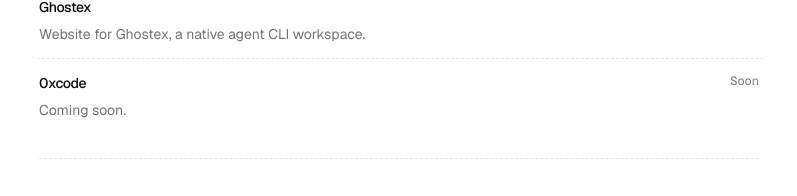
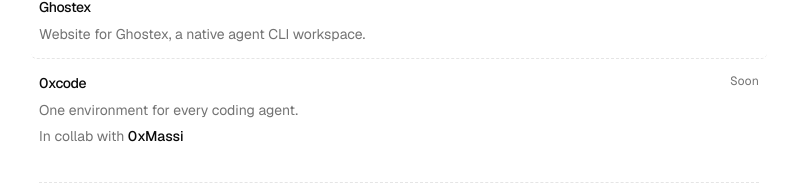
Before and after one commit to radiumcoders/Radiumcoders-portfolio, a Next.js app: page / in a window 1280 px wide. Shown: the part 576-772 px from the top of the page, without its empty margins (241-1038 px from the left). Built offline with nearby package versions, Linux system fonts and the light colour scheme; no server answers.

Commit message:
Add 0xcode description and 0xMassi collab credit.
Set the 0xcode blurb to the environment tagline and link 0xMassi's GitHub from an in-collab line.

Co-authored-by: sharmaji582009 <sharmaji582009@gmail.com>

```diff
--- a/components/projects.tsx
+++ b/components/projects.tsx
@@ -1,3 +1,4 @@
+import { HoverLink } from "@/components/hover-link"
 import { SectionHeading } from "@/components/section-heading"
 import {
   formatStarCount,
@@ -85,18 +86,31 @@ function ProjectRow({ project }: { project: ProjectWithStars }) {
   return (
     <li className="-mx-2 rounded-md px-2 transition-colors hover:bg-muted/40">
       <div className="flex items-start justify-between gap-4 py-3">
+        <div className="min-w-0">
           {project.href ? (
             <a
               href={project.href}
               target="_blank"
               rel="noreferrer"
-            className="group min-w-0"
+              className="group"
             >
               {details}
             </a>
           ) : (
-          <div className="min-w-0">{details}</div>
+            details
           )}
+          {project.collab ? (
+            <p className="mt-1 text-sm text-muted-foreground">
+              In collab with{" "}
+              <HoverLink
+                href={project.collab.href}
+                className="font-medium text-foreground"
+              >
+                {project.collab.name}
+              </HoverLink>
+            </p>
+          ) : null}
+        </div>
         <ProjectMeta project={project} />
       </div>
     </li>
--- a/lib/projects.ts
+++ b/lib/projects.ts
@@ -4,6 +4,10 @@ export type Project = {
   href?: string
   repo?: string
   comingSoon?: boolean
+  collab?: {
+    name: string
+    href: string
+  }
 }
 
 export type ProjectWithStars = Project & {
@@ -47,8 +51,12 @@ export const projects: Project[] = [
   },
   {
     name: "0xcode",
-    description: "Coming soon.",
+    description: "One environment for every coding agent.",
     comingSoon: true,
+    collab: {
+      name: "0xMassi",
+      href: "https://github.com/0xMassi",
+    },
   },
 ]
 
```
Lines whose indentation alone changed are shown as unchanged.
